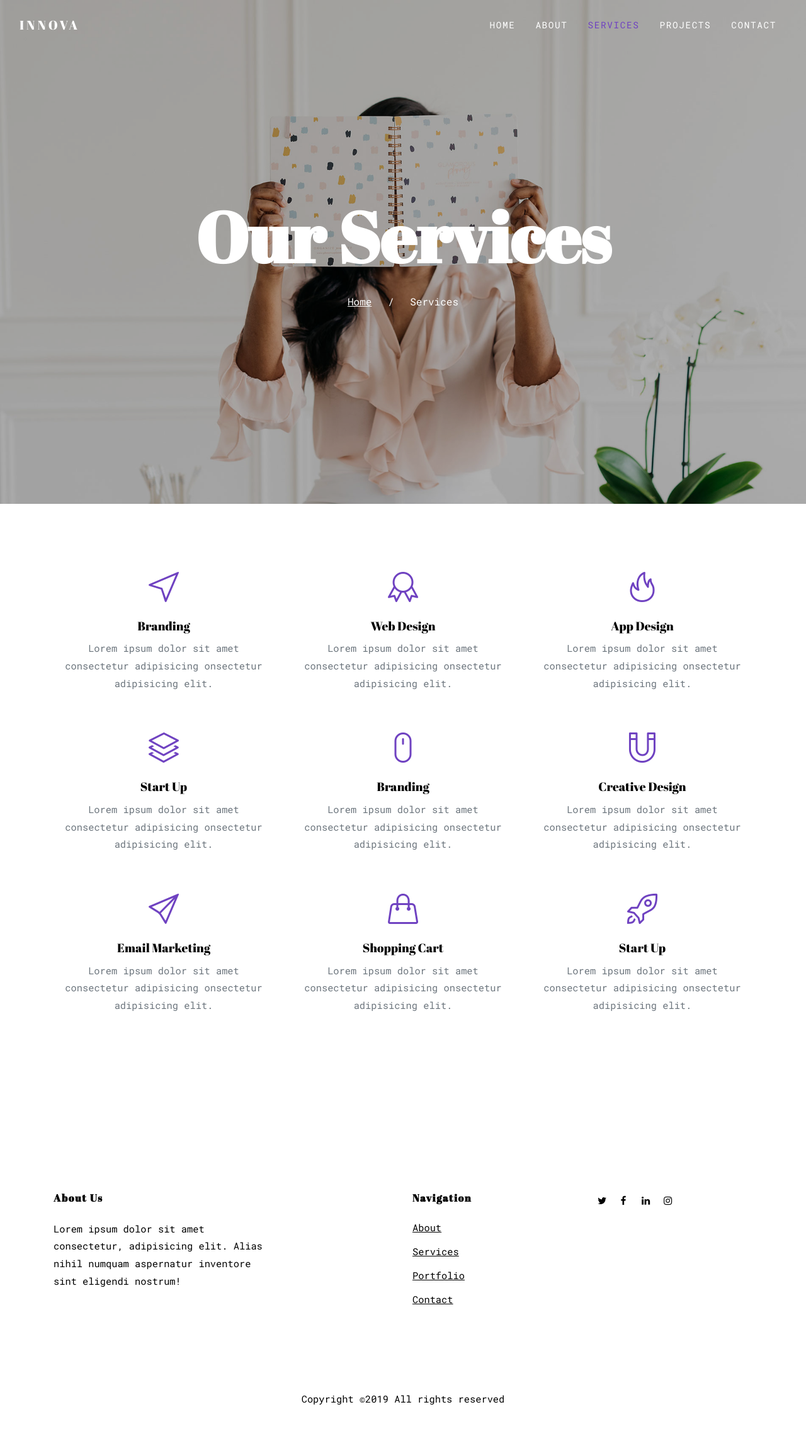
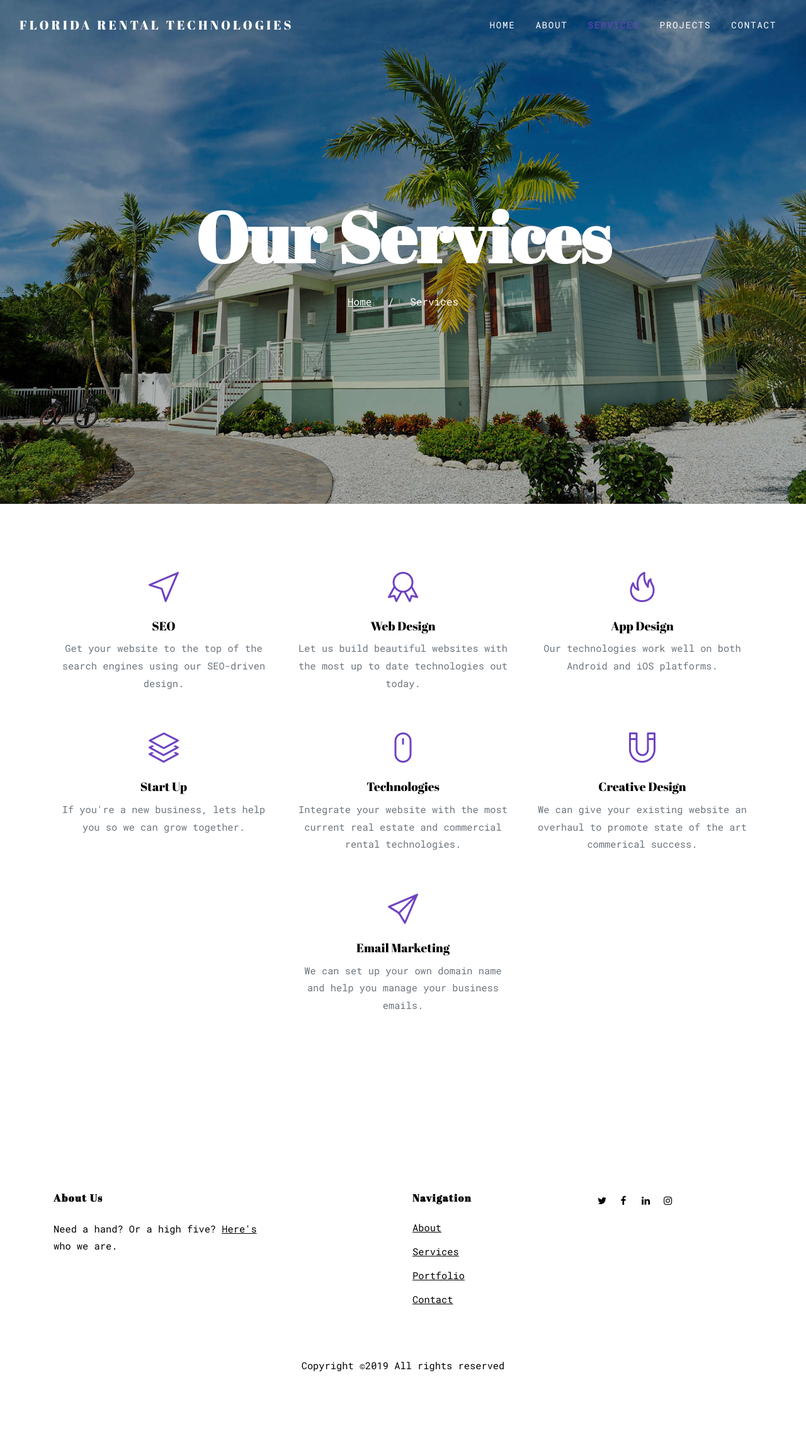
Before and after one commit to Duskamo/mycompany_gui, a Flask app: page /services in a window 1280 px wide. Shown: the top 2288 px of the page at 63% size. After the commit the page ends 2178 px from the top, so only its background shows below. Run offline with Flask 2, Linux system fonts and the light colour scheme; some libraries are stand-ins or nearby versions.

Commit message:
Completed most of the content on the about and services pages.

```diff
--- a/templates/services.html
+++ b/templates/services.html
@@ -3,7 +3,7 @@
 <html lang="en">
 
 <head>
-  <title>Innova &mdash; Colorlib Website Template</title>
+  <title>Florida Rental Technologies</title>
   <meta charset="utf-8">
   <meta name="viewport" content="width=device-width, initial-scale=1, shrink-to-fit=no">
 
@@ -33,7 +33,7 @@
   <header role="banner">
     <nav class="navbar navbar-expand-lg  bg-dark">
       <div class="container-fluid">
-        <a class="navbar-brand " href="/">Innova</a>
+        <a class="navbar-brand " href="/">Florida Rental Technologies</a>
 
         <button class="navbar-toggler" type="button" data-toggle="collapse" data-target="#navbarsExample05"
           aria-controls="navbarsExample05" aria-expanded="false" aria-label="Toggle navigation">
@@ -68,7 +68,7 @@
   <!-- END header -->
 
   <div class="slider-item overlay" data-stellar-background-ratio="0.5"
-    style="background-image: url('static/assets/hero_2.jpg');">
+    style="background-image: url('static/assets/fvr_background.jpg');">
     <div class="container">
       <div class="row slider-text align-items-center justify-content-center text-center">
         <div class="col-lg-12 col-sm-12">
@@ -86,15 +86,15 @@
         <div class="col-lg-4 col-md-6 mb-5 text-center"  data-aos="fade-up" data-aos-delay="">
           <div class="service">
             <span class="icon icon-cursor mb-4 d-block"></span>
-            <h3>Branding</h3>
-            <p>Lorem ipsum dolor sit amet consectetur adipisicing onsectetur adipisicing elit.</p>
+            <h3>SEO</h3>
+            <p>Get your website to the top of the search engines using our SEO-driven design.</p>
           </div>
         </div>
         <div class="col-lg-4 col-md-6 mb-5 text-center"  data-aos="fade-up" data-aos-delay="100">
           <div class="service">
             <span class="icon icon-badge mb-4 d-block"></span>
             <h3>Web Design</h3>
-            <p>Lorem ipsum dolor sit amet consectetur adipisicing onsectetur adipisicing elit.</p>
+            <p>Let us build beautiful websites with the most up to date technologies out today.</p>
           </div>
         </div>
 
@@ -102,53 +102,38 @@
           <div class="service">
             <span class="icon icon-fire mb-4 d-block"></span>
             <h3>App Design</h3>
-            <p>Lorem ipsum dolor sit amet consectetur adipisicing onsectetur adipisicing elit.</p>
+            <p>Our technologies work well on both Android and iOS platforms.</p>
           </div>
         </div>
         <div class="col-lg-4 col-md-6 mb-5 text-center"  data-aos="fade-up" data-aos-delay="">
           <div class="service">
             <span class="icon icon-layers mb-4 d-block"></span>
             <h3>Start Up</h3>
-            <p>Lorem ipsum dolor sit amet consectetur adipisicing onsectetur adipisicing elit.</p>
+            <p>If you're a new business, lets help you so we can grow together.</p>
           </div>
         </div>
         <div class="col-lg-4 col-md-6 mb-5 text-center"  data-aos="fade-up" data-aos-delay="100">
           <div class="service">
             <span class="icon icon-mouse mb-4 d-block"></span>
-            <h3>Branding</h3>
-            <p>Lorem ipsum dolor sit amet consectetur adipisicing onsectetur adipisicing elit.</p>
+            <h3>Technologies</h3>
+            <p>Integrate your website with the most current real estate and commercial rental technologies.</p>
           </div>
         </div>
         <div class="col-lg-4 col-md-6 mb-5 text-center"  data-aos="fade-up" data-aos-delay="200">
           <div class="service">
             <span class="icon icon-magnet mb-4 d-block"></span>
             <h3>Creative Design</h3>
-            <p>Lorem ipsum dolor sit amet consectetur adipisicing onsectetur adipisicing elit.</p>
+            <p>We can give your existing website an overhaul to promote state of the art commerical success.</p>
           </div>
         </div>
 
-        <div class="col-lg-4 col-md-6 mb-5 text-center"  data-aos="fade-up" data-aos-delay="0">
+        <div class="offset-lg-4 offset-md-4 col-lg-4 col-md-6 mb-5 text-center"  data-aos="fade-up" data-aos-delay="0">
           <div class="service">
             <span class="icon icon-paper-plane mb-4 d-block"></span>
             <h3>Email Marketing</h3>
-            <p>Lorem ipsum dolor sit amet consectetur adipisicing onsectetur adipisicing elit.</p>
+            <p>We can set up your own domain name and help you manage your business emails.</p>
           </div>
         </div>
-        <div class="col-lg-4 col-md-6 mb-5 text-center"  data-aos="fade-up" data-aos-delay="100">
-          <div class="service">
-            <span class="icon icon-handbag mb-4 d-block"></span>
-            <h3>Shopping Cart</h3>
-            <p>Lorem ipsum dolor sit amet consectetur adipisicing onsectetur adipisicing elit.</p>
-          </div>
-        </div>
-        <div class="col-lg-4 col-md-6 mb-5 text-center"  data-aos="fade-up" data-aos-delay="200">
-          <div class="service">
-            <span class="icon icon-rocket mb-4 d-block"></span>
-            <h3>Start Up</h3>
-            <p>Lorem ipsum dolor sit amet consectetur adipisicing onsectetur adipisicing elit.</p>
-          </div>
-        </div>
-
       </div>
     </div>
   </div>
@@ -158,8 +143,7 @@
       <div class="row mb-5">
         <div class="col-md-4 mb-5">
           <h3 class="mb-4">About Us</h3>
-          <p class="mb-5">Lorem ipsum dolor sit amet consectetur, adipisicing elit. Alias nihil numquam aspernatur
-            inventore sint eligendi nostrum!</p>
+          <p class="mb-5">Need a hand? Or a high five? <a href="about">Here's</a> who we are.</p>
 
 
         </div>
@@ -167,10 +151,10 @@
 
           <h3 class="mb-4">Navigation</h3>
           <ul class="list-unstyled footer-link">
-            <li><a href="#">About</a></li>
-            <li><a href="#">Services</a></li>
-            <li><a href="#">Portfolio</a></li>
-            <li><a href="#">Contact</a></li>
+            <li><a href="about">About</a></li>
+            <li><a href="services">Services</a></li>
+            <li><a href="portfolio">Portfolio</a></li>
+            <li><a href="contact">Contact</a></li>
           </ul>
 
 
```
Also changed, not shown: templates/about.html (+3 -4 lines).
